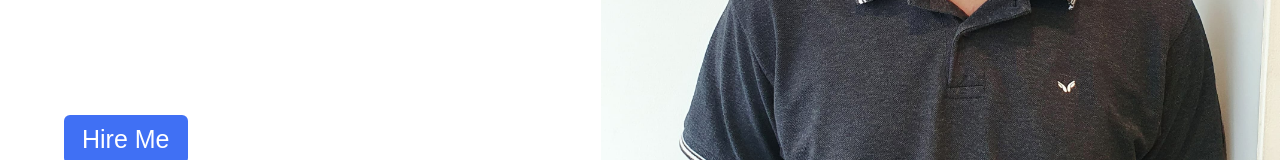
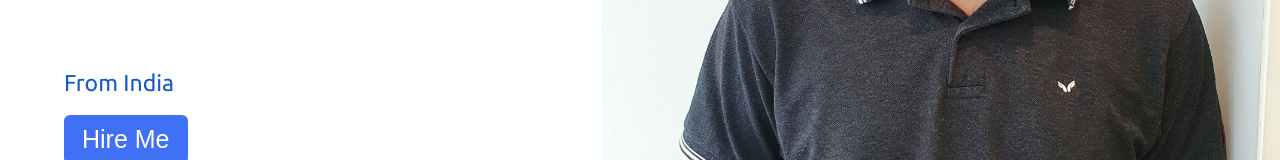
Before and after one commit to Shivamagrawal1june/portfolio, a plain HTML site: page index.html in a window 1280 px wide. Shown: the part 413-573 px from the top of the page. Drawn offline with Linux system fonts and the light colour scheme.

Commit message:
Changed the colour of from india label

```diff
--- a/index.html
+++ b/index.html
@@ -56,7 +56,7 @@
           </div>
 
           <!-- <div class="text-three">UI/UX Designer</div> -->
-          <div class="text-four" style="color: white">From India</div>
+          <div class="text-four" style="color: rgb(20, 90, 202)">From India</div>
         </div>
         <div class="button">
           <button onclick="openGmail()">Hire Me</button>
```
